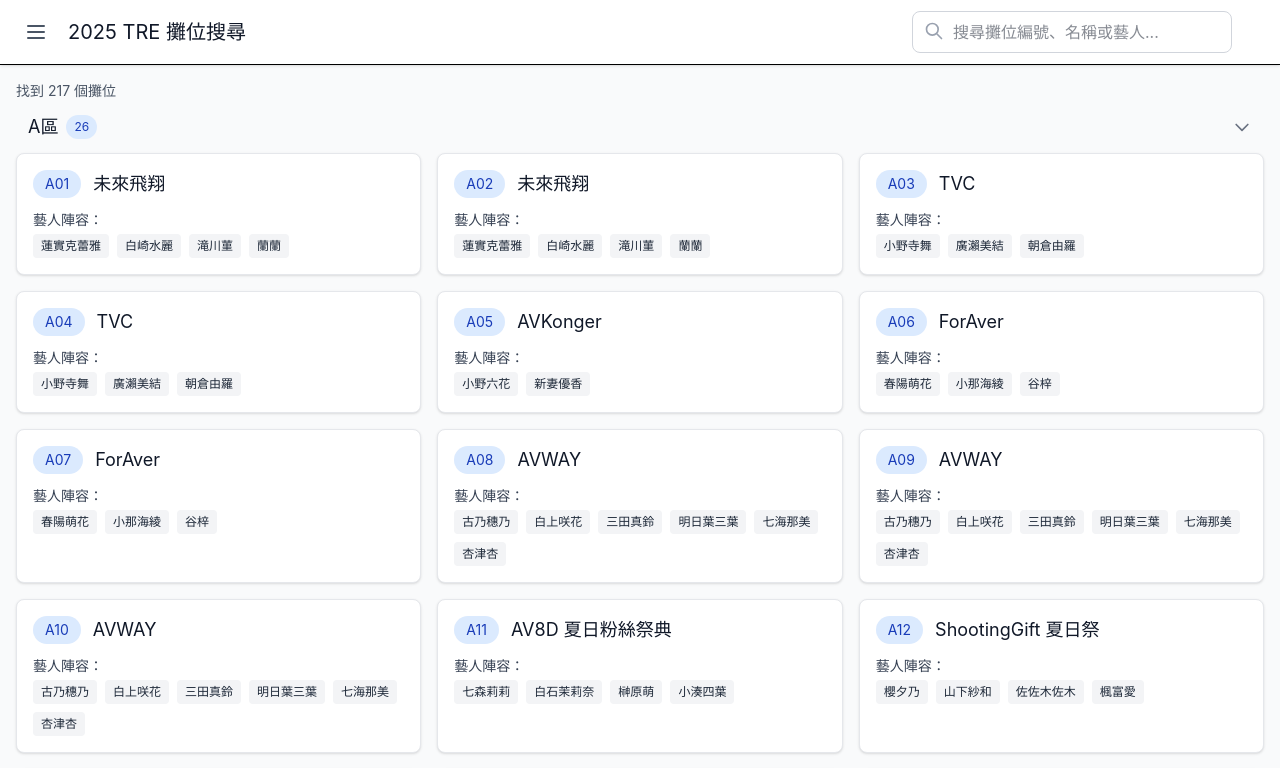
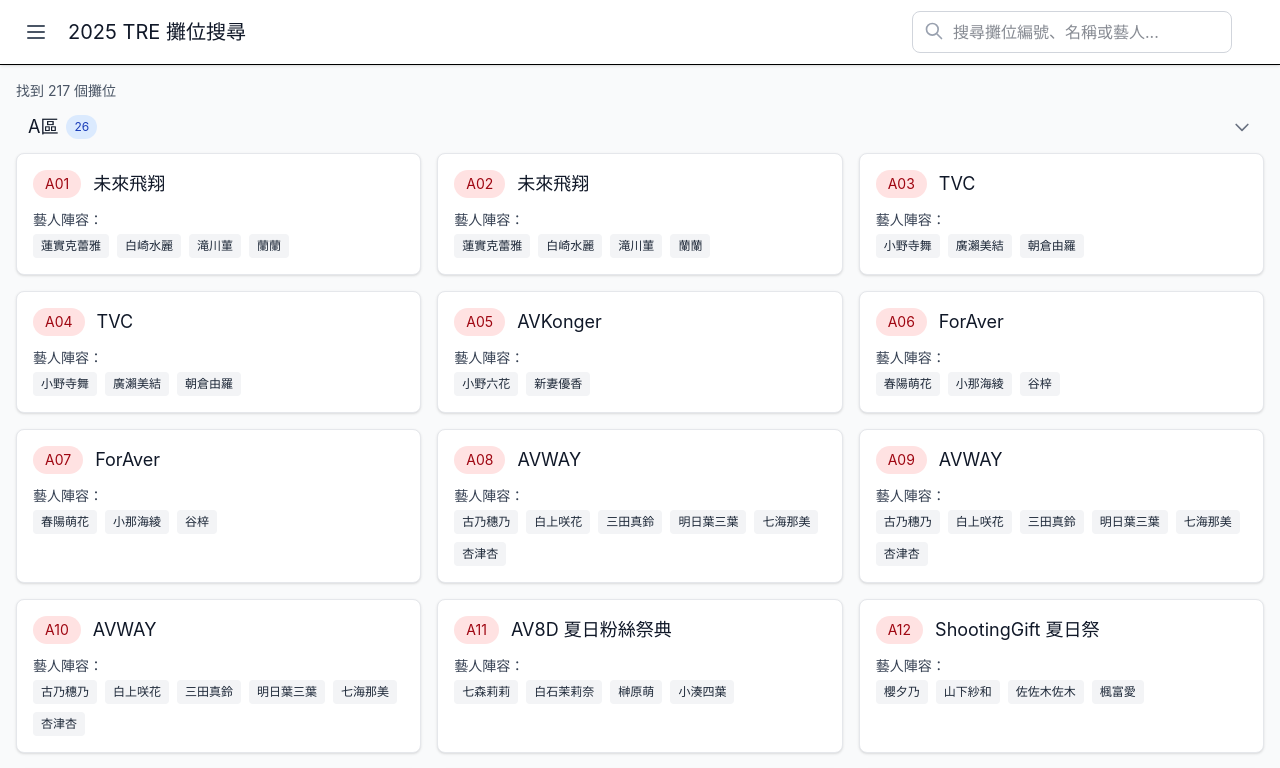
Before and after one commit to kakahikari/2025-tre-helper, a Vue app: page / in a window 1280 px wide. Shown: the top 768 px of the page. Built offline with nearby package versions, Linux system fonts and the light colour scheme.

Commit message:
feat: 攤位編號顏色依據分區

```diff
--- a/src/components/BoothCard.vue
+++ b/src/components/BoothCard.vue
@@ -1,11 +1,85 @@
 <script setup lang="ts">
+import { computed } from 'vue'
 import type { Booth } from '@/types/booth'
 
 interface Props {
   booth: Booth
 }
 
-defineProps<Props>()
+const props = defineProps<Props>()
+
+// 根據區域分類返回對應的顏色樣式
+const getCategoryColor = (category: string) => {
+  const colorMap: Record<string, { bg: string; text: string; darkBg: string; darkText: string }> = {
+    'A區': {
+      bg: 'bg-red-100',
+      text: 'text-red-800',
+      darkBg: 'dark:bg-red-900',
+      darkText: 'dark:text-red-200'
+    },
+    'B區': {
+      bg: 'bg-green-100',
+      text: 'text-green-800',
+      darkBg: 'dark:bg-green-900',
+      darkText: 'dark:text-green-200'
+    },
+    'C區': {
+      bg: 'bg-yellow-100',
+      text: 'text-yellow-800',
+      darkBg: 'dark:bg-yellow-900',
+      darkText: 'dark:text-yellow-200'
+    },
+    'D區': {
+      bg: 'bg-pink-100',
+      text: 'text-pink-800',
+      darkBg: 'dark:bg-pink-900',
+      darkText: 'dark:text-pink-200'
+    },
+    'E區': {
+      bg: 'bg-gray-800',
+      text: 'text-white',
+      darkBg: 'dark:bg-gray-600',
+      darkText: 'dark:text-gray-100'
+    },
+    'F區': {
+      bg: 'bg-blue-100',
+      text: 'text-blue-800',
+      darkBg: 'dark:bg-blue-900',
+      darkText: 'dark:text-blue-200'
+    },
+    'G區': {
+      bg: 'bg-orange-100',
+      text: 'text-orange-800',
+      darkBg: 'dark:bg-orange-900',
+      darkText: 'dark:text-orange-200'
+    },
+    'H區': {
+      bg: 'bg-yellow-50',
+      text: 'text-yellow-700',
+      darkBg: 'dark:bg-yellow-900/50',
+      darkText: 'dark:text-yellow-100'
+    },
+    '大會女優': {
+      bg: 'bg-purple-100',
+      text: 'text-purple-800',
+      darkBg: 'dark:bg-purple-900',
+      darkText: 'dark:text-purple-200'
+    }
+  }
+
+  return colorMap[category] || {
+    bg: 'bg-gray-100',
+    text: 'text-gray-800',
+    darkBg: 'dark:bg-gray-900',
+    darkText: 'dark:text-gray-200'
+  }
+}
+
+// 計算攤位 ID 的顏色樣式
+const idColorClasses = computed(() => {
+  const colors = getCategoryColor(props.booth.category)
+  return `${colors.bg} ${colors.text} ${colors.darkBg} ${colors.darkText}`
+})
 </script>
 
 <template>
@@ -15,7 +89,7 @@ defineProps<Props>()
     <div class="flex flex-col gap-3 p-2 sm:p-4">
       <div class="flex items-center gap-3">
         <span
-          class="inline-flex items-center rounded-full bg-blue-100 px-3 py-1 text-sm font-medium text-blue-800 dark:bg-blue-900 dark:text-blue-200"
+          :class="`inline-flex items-center rounded-full px-3 py-1 text-sm font-medium ${idColorClasses}`"
         >
           {{ booth.id }}
         </span>
```
